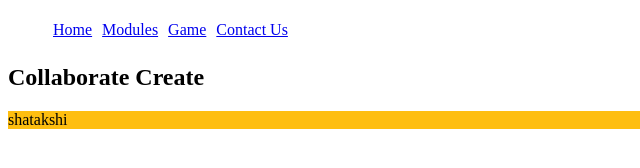
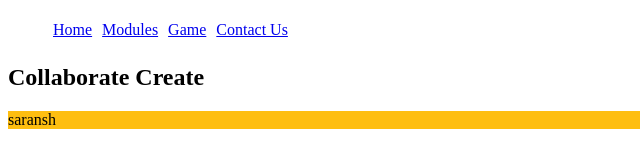
Before and after one commit to hackersara/financial_literacy, a plain HTML site: page index.html in a window 1280 px wide. Shown: the full height of the page, 0-640 px from the left. Drawn offline with Linux system fonts and the light colour scheme.

Commit message:
Update index.html

```diff
--- a/index.html
+++ b/index.html
@@ -27,7 +27,7 @@
  </section>
 
     <div class="ball">
-        shatakshi
+        saransh
     </div>
 
     <section class="cat">
```
